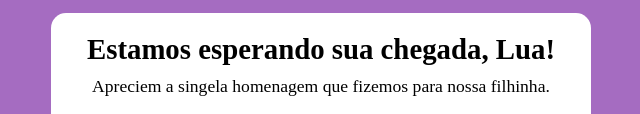
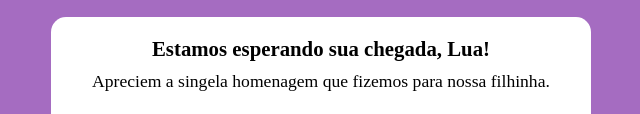
Before and after one commit to CKNmusic/Cha-de-bebe-QRcode, a plain HTML site: page index.html in a window 1280 px wide. Shown: the part 400-514 px from the top of the page, without its empty margins (319-959 px from the left). Drawn offline with Linux system fonts and the light colour scheme; a web font is replaced by a local one.

Commit message:
Update index.html

```diff
--- a/index.html
+++ b/index.html
@@ -34,7 +34,7 @@
             margin-top: 20px;
         }
         h1 {
-            font-size: 1.8em;
+            font-size: 1.3em;
             font-weight: 600;
             margin: 0;
         }
```
